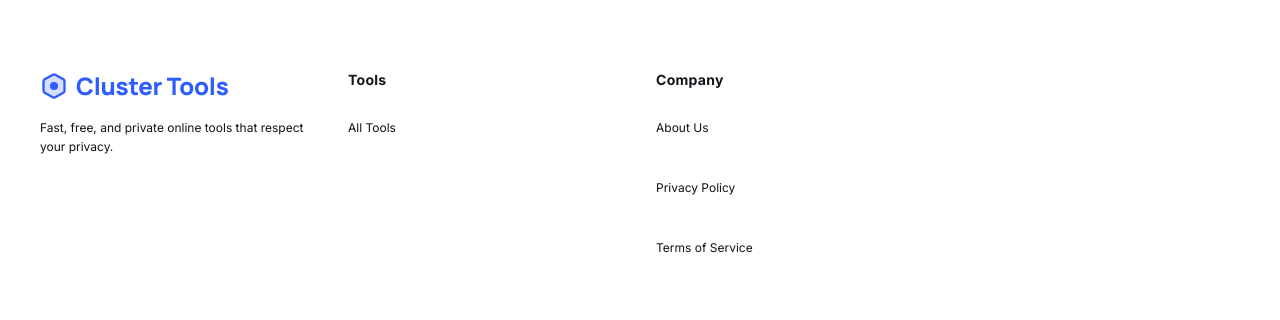
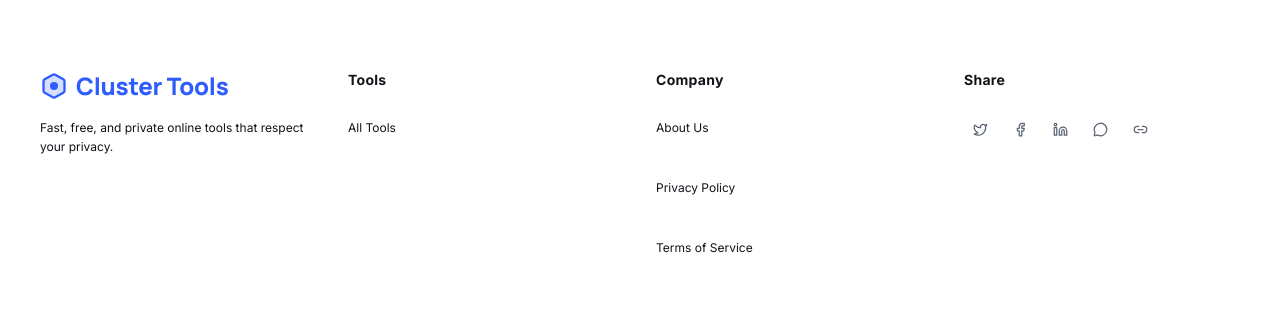
Before and after one commit to dualh-solutions/Cluster-Tools, a Next.js app: page /tools/image/image-compressor in a window 1280 px wide. Shown: the part 5105-5425 px from the top of the page. Built offline with nearby package versions, Linux system fonts and the light colour scheme.

Commit message:
feat(seo): add global social share component to footer

```diff
--- a/app/layout.tsx
+++ b/app/layout.tsx
@@ -6,6 +6,7 @@ import "./globals.css";
 import { Hexagon, Globe, ChevronDown } from "lucide-react";
 import { Header } from "@/components/layout/Header";
 import { ThemeProvider } from "@/components/ThemeProvider";
+import { SocialShare } from "@/components/tools/shared/SocialShare";
 
 const inter = Inter({
   variable: "--font-inter",
@@ -137,6 +138,10 @@ export default function RootLayout({
               <Link href="/privacy" className="font-metadata text-metadata text-on-surface-variant hover:text-primary transition-colors min-h-[44px] flex items-center">Privacy Policy</Link>
               <Link href="/terms" className="font-metadata text-metadata text-on-surface-variant hover:text-primary transition-colors min-h-[44px] flex items-center">Terms of Service</Link>
             </div>
+            <div className="flex flex-col gap-md">
+              <h2 className="font-label-md text-label-md text-on-surface font-bold">Share</h2>
+              <SocialShare title="Cluster Tools - Fast, Private Online Tools" hideLabel className="mt-2" />
+            </div>
           </div>
 
           <div className="max-w-[1440px] mx-auto px-4 md:px-margin-desktop pt-4 md:pt-lg border-t border-outline-variant flex flex-col items-center md:flex-row justify-between gap-3">
--- a/components/tools/shared/SocialShare.tsx
+++ b/components/tools/shared/SocialShare.tsx
@@ -3,7 +3,15 @@
 import React, { useState, useEffect } from 'react';
 import { Link2, Check, MessageCircle } from 'lucide-react';
 
-export function SocialShare({ title }: { title?: string }) {
+export function SocialShare({
+  title,
+  hideLabel = false,
+  className = "pt-4 border-t border-border mt-4 w-full justify-center sm:justify-start"
+}: {
+  title?: string;
+  hideLabel?: boolean;
+  className?: string;
+}) {
   const [url, setUrl] = useState('');
   const [copied, setCopied] = useState(false);
 
@@ -29,8 +37,8 @@ export function SocialShare({ title }: { title?: string }) {
   if (!url) return null;
 
   return (
-    <div className="flex items-center gap-3 pt-4 border-t border-border mt-4 w-full justify-center sm:justify-start">
-      <span className="text-[13px] font-bold text-ink-muted">Share this tool:</span>
+    <div className={`flex items-center gap-3 ${className}`}>
+      {!hideLabel && <span className="text-[13px] font-bold text-ink-muted">Share this tool:</span>}
       <div className="flex items-center gap-2">
         <a
           href={`https://twitter.com/intent/tweet?url=${encodedUrl}&text=${encodedTitle}`}
```
